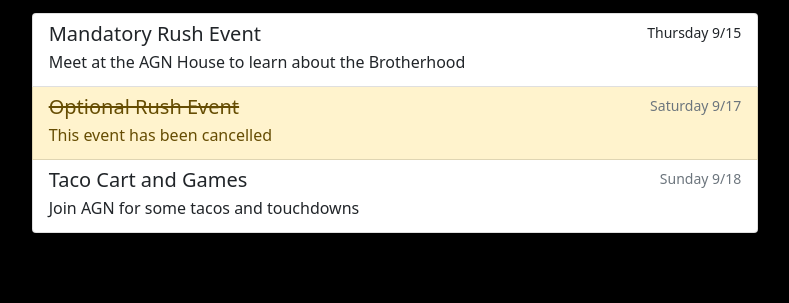
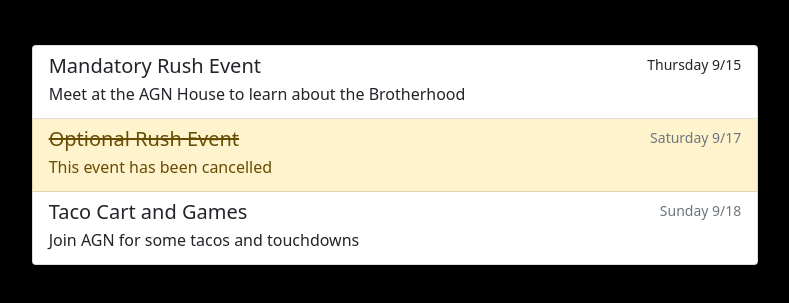
Before and after one commit to Alpha-Gamma-Nu/splash-page, a plain HTML site: page index.html in a window 1280 px wide. Shown: the part 111-414 px from the top of the page, without its empty margins (243-1032 px from the left). Drawn offline with nearby package versions, Linux system fonts and the light colour scheme.

Commit message:
Content margin

```diff
--- a/index.html
+++ b/index.html
@@ -30,7 +30,7 @@
 
     </div>
 
-    <div class="row mt-3 mx-auto ps-2 justify-content-center">
+    <div class="row mt-5 mx-auto ps-2 justify-content-center">
 
         <div class="list-group col-lg-8">
             <a href="#" class="list-group-item list-group-item-action flex-column align-items-start">
```
